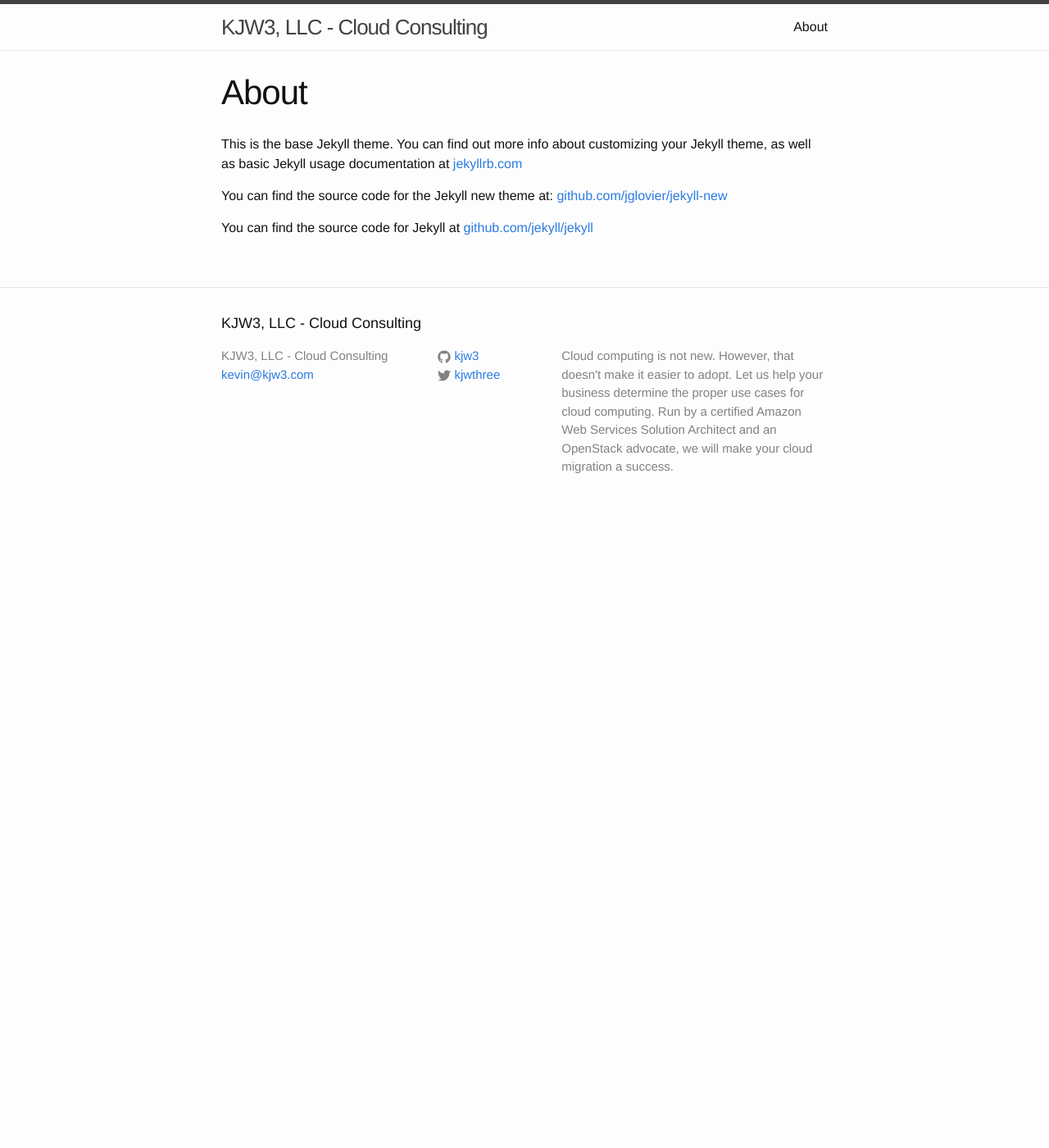
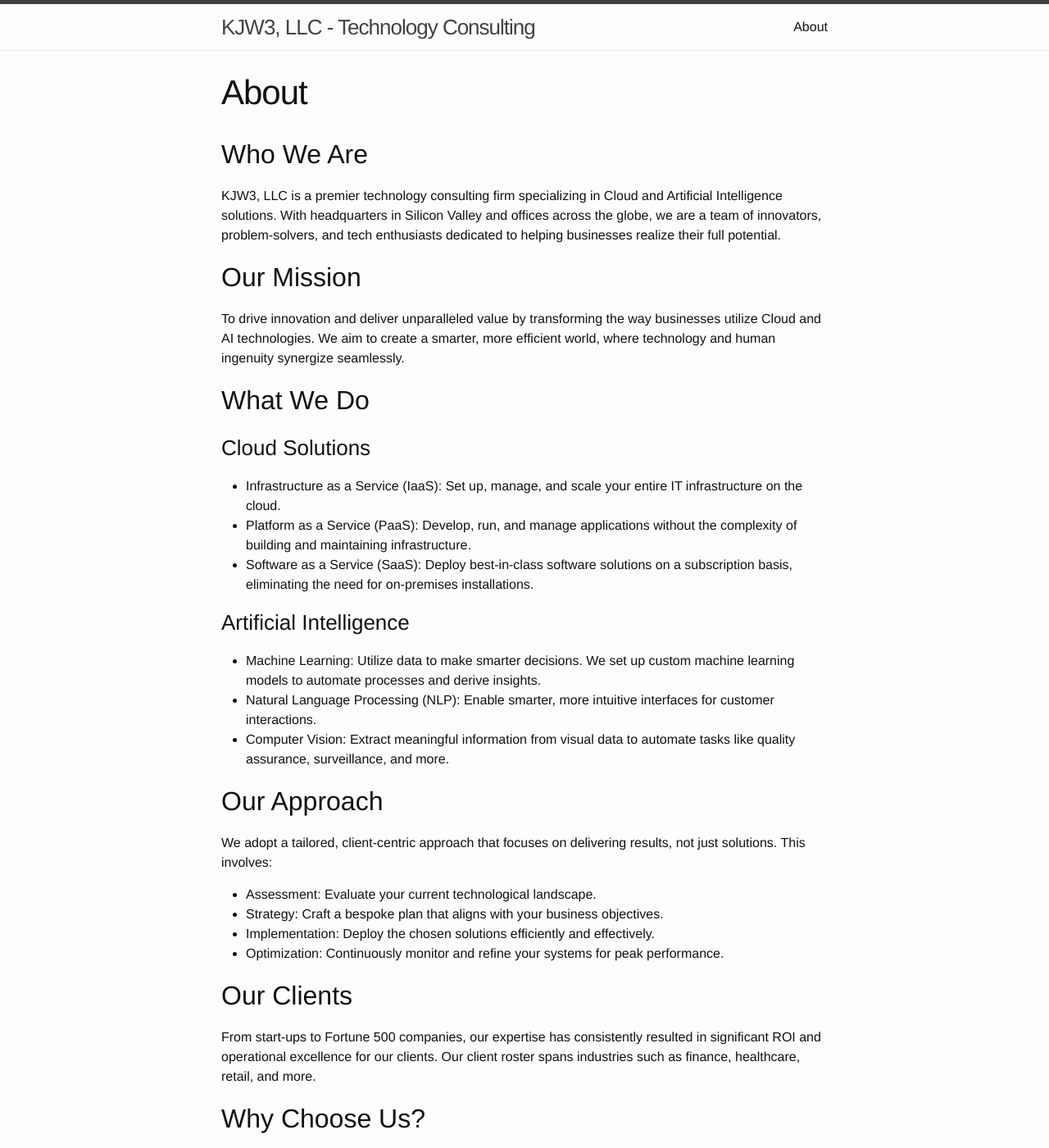
Before and after one commit to kjw3/kjw3, a Jekyll site: the page built from about.md, in a window 1280 px wide and 1400 px high. Shown: the whole window at 82% size. Built offline with Jekyll 4.4.1, drawn with Linux system fonts in a browser that asks for light colours; some of the changed text lies outside the part shown.

Commit message:
Updates to config

```diff
--- a/_config.yml
+++ b/_config.yml
@@ -1,14 +1,10 @@
 # Site settings
-title: KJW3, LLC - Cloud Consulting
-email: kevin@kjw3.com
+title: KJW3, LLC - Technology Consulting
+email: kevin@kjw3.llc
 description: > # this means to ignore newlines until "baseurl:"
-  Cloud computing is not new. However, that doesn't make it easier to adopt.
-  Let us help your business determine the proper use cases for cloud computing.
-  Run by a certified Amazon Web Services Solution Architect and an OpenStack
-  advocate, we will make your cloud migration a success.
+  Technology consulting in a world of clouds and artificial intelligence.
 baseurl: "" # the subpath of your site, e.g. /blog/
-url: "http://kjw3.com" # the base hostname & protocol for your site
-twitter_username: kjwthree
+url: "http://www.kjw3.llc" # the base hostname & protocol for your site
 github_username:  kjw3
 
 # Build settings
--- a/about.md
+++ b/about.md
@@ -4,8 +4,51 @@ title: About
 permalink: /about/
 ---
 
-This is the base Jekyll theme. You can find out more info about customizing your Jekyll theme, as well as basic Jekyll usage documentation at [jekyllrb.com](http://jekyllrb.com/)
+## Who We Are
 
-You can find the source code for the Jekyll new theme at: [github.com/jglovier/jekyll-new](https://github.com/jglovier/jekyll-new)
+KJW3, LLC is a premier technology consulting firm specializing in Cloud and Artificial Intelligence solutions. With headquarters in Silicon Valley and offices across the globe, we are a team of innovators, problem-solvers, and tech enthusiasts dedicated to helping businesses realize their full potential.
 
-You can find the source code for Jekyll at [github.com/jekyll/jekyll](https://github.com/jekyll/jekyll)
+## Our Mission
+
+To drive innovation and deliver unparalleled value by transforming the way businesses utilize Cloud and AI technologies. We aim to create a smarter, more efficient world, where technology and human ingenuity synergize seamlessly.
+
+## What We Do
+
+### Cloud Solutions
+* Infrastructure as a Service (IaaS): Set up, manage, and scale your entire IT infrastructure on the cloud.
+* Platform as a Service (PaaS): Develop, run, and manage applications without the complexity of building and maintaining infrastructure.
+* Software as a Service (SaaS): Deploy best-in-class software solutions on a subscription basis, eliminating the need for on-premises installations.
+
+### Artificial Intelligence
+* Machine Learning: Utilize data to make smarter decisions. We set up custom machine learning models to automate processes and derive insights.
+* Natural Language Processing (NLP): Enable smarter, more intuitive interfaces for customer interactions.
+* Computer Vision: Extract meaningful information from visual data to automate tasks like quality assurance, surveillance, and more.
+
+## Our Approach
+
+We adopt a tailored, client-centric approach that focuses on delivering results, not just solutions. This involves:
+
+* Assessment: Evaluate your current technological landscape.
+* Strategy: Craft a bespoke plan that aligns with your business objectives.
+* Implementation: Deploy the chosen solutions efficiently and effectively.
+* Optimization: Continuously monitor and refine your systems for peak performance.
+
+## Our Clients
+
+From start-ups to Fortune 500 companies, our expertise has consistently resulted in significant ROI and operational excellence for our clients. Our client roster spans industries such as finance, healthcare, retail, and more.
+
+## Why Choose Us?
+
+* Expertise: A proven track record in Cloud and AI technologies.
+* Transparency: Open and honest communication throughout the project lifecycle.
+* Quality: Rigorous testing and quality assurance to deliver robust solutions.
+* Scalability: Future-proof solutions that grow with your business.
+
+## Contact Us
+
+Let us help you navigate the complexities of today’s digital landscape. Reach out to us for a consultation and take the first step in your digital transformation journey.
+
+* Email: info@kjw3.llc
+* Location: Poquoson, VA
+
+Your success is our mission. Welcome to KJW3, LLC.
```
